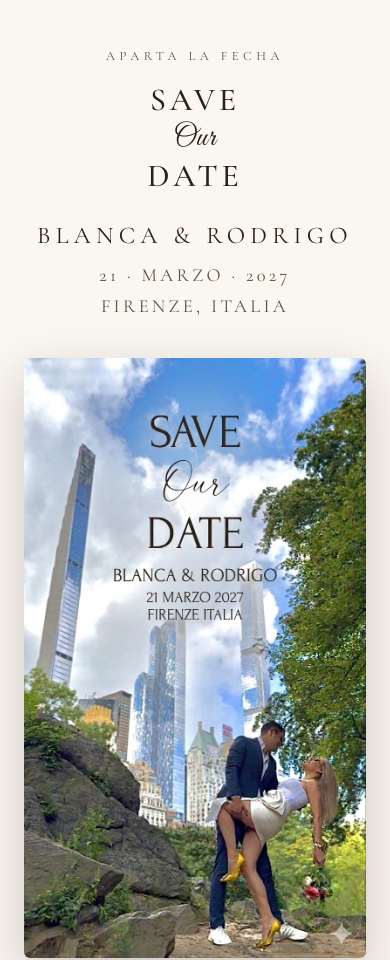
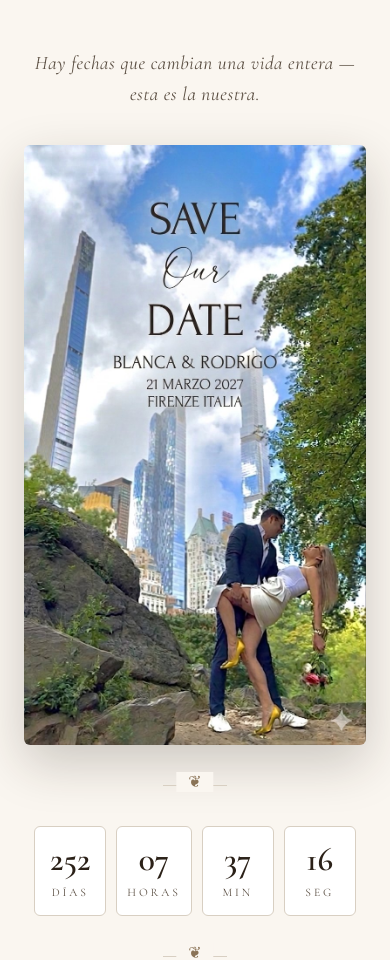
Before and after one commit to rzedillo/save-the-date, a plain HTML site: page index.html in a window 390 px wide. Shown: the top 960 px of the page. Drawn offline with nearby package versions, Linux system fonts and the light colour scheme.

Commit message:
Simplificar encabezado + alertas en .ics

```diff
--- a/index.html
+++ b/index.html
@@ -9,7 +9,7 @@
 <meta property="og:image" content="save-the-date.jpg">
 <link rel="preconnect" href="https://fonts.googleapis.com">
 <link rel="preconnect" href="https://fonts.gstatic.com" crossorigin>
-<link href="https://fonts.googleapis.com/css2?family=Cormorant+Garamond:ital,wght@0,400;0,500;0,600;1,400&family=Great+Vibes&display=swap" rel="stylesheet">
+<link href="https://fonts.googleapis.com/css2?family=Cormorant+Garamond:ital,wght@0,400;0,500;0,600;1,400&display=swap" rel="stylesheet">
 <style>
   :root {
     --ink: #2b2118;
@@ -27,24 +27,16 @@
     -webkit-font-smoothing: antialiased;
   }
   .wrap { max-width: 640px; margin: 0 auto; padding: 48px 24px 64px; }
-  .eyebrow {
-    letter-spacing: 0.35em;
-    text-transform: uppercase;
-    font-size: 0.8rem;
+  .preamble {
+    font-size: 1.5rem;
+    font-weight: 400;
+    font-style: italic;
     color: var(--ink-soft);
-    margin-bottom: 18px;
+    line-height: 1.6;
+    letter-spacing: 0.03em;
+    max-width: 520px;
+    margin: 0 auto;
   }
-  h1 { font-size: 2.6rem; font-weight: 500; letter-spacing: 0.12em; line-height: 1.15; }
-  h1 .script {
-    font-family: 'Great Vibes', cursive;
-    font-size: 2.4rem;
-    display: block;
-    letter-spacing: 0.02em;
-    font-weight: 400;
-    margin: 2px 0;
-  }
-  .names { font-size: 1.5rem; letter-spacing: 0.22em; text-transform: uppercase; margin-top: 26px; }
-  .date-place { font-size: 1.15rem; letter-spacing: 0.18em; text-transform: uppercase; color: var(--ink-soft); margin-top: 10px; line-height: 1.7; }
   .photo {
     margin: 36px auto 0;
     max-width: 460px;
@@ -87,18 +79,14 @@
   .note { margin-top: 44px; font-size: 1.05rem; color: var(--ink-soft); font-style: italic; line-height: 1.7; }
   footer { margin-top: 56px; font-size: 0.8rem; letter-spacing: 0.3em; text-transform: uppercase; color: var(--accent); }
   @media (max-width: 480px) {
-    h1 { font-size: 2rem; }
-    h1 .script { font-size: 1.9rem; }
+    .preamble { font-size: 1.2rem; }
     .cd-box { min-width: 72px; }
   }
 </style>
 </head>
 <body>
 <div class="wrap">
-  <p class="eyebrow">Aparta la fecha</p>
-  <h1>SAVE <span class="script">Our</span> DATE</h1>
-  <p class="names">Blanca &amp; Rodrigo</p>
-  <p class="date-place">21 · Marzo · 2027<br>Firenze, Italia</p>
+  <h1 class="preamble">Hay fechas que cambian una vida entera —<br>esta es la nuestra.</h1>
 
   <div class="photo">
     <img src="save-the-date.jpg" alt="Blanca y Rodrigo — Save the Date, 21 de marzo de 2027, Firenze, Italia">
@@ -168,6 +156,21 @@
     "SUMMARY:Boda de Blanca & Rodrigo",
     "LOCATION:Firenze\\, Italia",
     "DESCRIPTION:Save the date — la invitación formal y los detalles vienen pronto.",
+    "BEGIN:VALARM",
+    "ACTION:DISPLAY",
+    "DESCRIPTION:Boda de Blanca & Rodrigo en 6 meses — ¡ve reservando tus vuelos a Firenze! ✈",
+    "TRIGGER:-P180D",
+    "END:VALARM",
+    "BEGIN:VALARM",
+    "ACTION:DISPLAY",
+    "DESCRIPTION:¡Falta 1 mes para la boda de Blanca & Rodrigo!",
+    "TRIGGER:-P30D",
+    "END:VALARM",
+    "BEGIN:VALARM",
+    "ACTION:DISPLAY",
+    "DESCRIPTION:La boda de Blanca & Rodrigo es en una semana 🤍",
+    "TRIGGER:-P7D",
+    "END:VALARM",
     "END:VEVENT",
     "END:VCALENDAR"
   ].join("\r\n");
```
